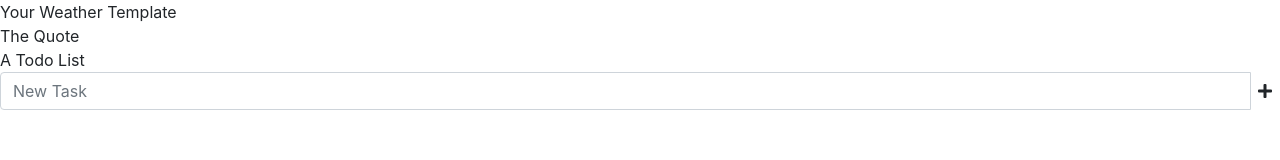
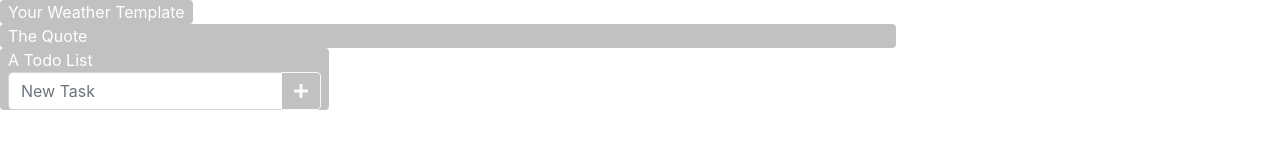
Before and after one commit to MatthewJOwens/InspireProject, a plain HTML site: page index.html in a window 1280 px wide. Drawn offline with nearby package versions, Linux system fonts and the light colour scheme; no server answers.

Commit message:
slight tweaks to the styling. going to bed.

```diff
--- a/app/controllers/image-controller.js
+++ b/app/controllers/image-controller.js
@@ -16,5 +16,4 @@ export default class ImageController {
     ImageService.getImg();
   }
 
-
 }
--- a/app/controllers/quote-controller.js
+++ b/app/controllers/quote-controller.js
@@ -7,7 +7,7 @@ function _drawQuote() {
   let quote = store.State.quote
   let template = /*html*/`
   <p>${quote.body}</p>
-  <p>${quote.author}</p>
+  <p>-${quote.author}</p>
   `
   document.getElementById("quote").innerHTML = template
 
--- a/app/main.js
+++ b/app/main.js
@@ -3,7 +3,6 @@ import TodoController from "./controllers/todo-controller.js";
 import QuoteController from "./controllers/quote-controller.js";
 import ImageController from "./controllers/image-controller.js";
 
-//TODO Dont forget to register all your controllers
 class App {
   constructor() {
     this.weatherController = new WeatherController();
--- a/app/models/todo.js
+++ b/app/models/todo.js
@@ -14,7 +14,7 @@ export default class ToDo {
     if (this.completed) {
       template += /*html*/`
           <label class="form-check-label">
-            <input onclick="app.todoController.toggleTodoStatus('${this._id}')" class="form-check-input" type="checkbox" name="checkbox" id="${this._id}" checked> ${this.description}
+            <input onclick="app.todoController.toggleTodoStatus('${this._id}')" class="form-check-input" type="checkbox" name="checkbox" id="${this._id}" checked> <strike>${this.description}</strike>
           </label>`
     } else {
       template += /*html*/`
--- a/assets/css/style.css
+++ b/assets/css/style.css
@@ -1,4 +1,16 @@
-#todo-error{
-  color: red;
-  font-size: 2em;
+.todolist {
+  background-color: #69696969;
+  position: relative;
+  /* min-width: 20em; */
+  max-width: fit-content;
 }
+
+#quote {
+  background-color: #69696969;
+  max-width: 70%;
+}
+
+#weather {
+  background-color: #69696969;
+  max-width: fit-content;
+}
--- a/index.html
+++ b/index.html
@@ -12,27 +12,27 @@
 </head>
 
 <body id="bg-image">
-	<div id="weather">
+	<div class="text-white rounded px-2" id="weather">
 		Your Weather Template
 	</div>
 
-	<div id="quote">
+	<div class="text-white rounded px-2" id="quote">
 		The Quote
 	</div>
 
-	<div>
+	<div class="text-white rounded px-2 todolist">
 		A Todo List
-		<div id="todo-error"></div>
 		<form class="" onsubmit="app.todoController.addTodo(event)">
 			<div class="input-group">
 				<input type="text" name="description" class="form-control" placeholder="New Task">
 				<div class="input-group-append">
-					<i class="fas fa-plus m-auto px-2"></i>
+					<button type="submit" class="btn btn-outline-light"><i class="fas fa-plus m-auto"></i></button>
 				</div>
 			</div>
 		</form>
 		<div id="todos"></div>
 	</div>
+
 
 	<script src="https://cdnjs.cloudflare.com/ajax/libs/axios/0.18.0/axios.js"></script>
 	<script src="https://cdnjs.cloudflare.com/ajax/libs/jquery/3.4.1/jquery.slim.min.js"></script>
```
